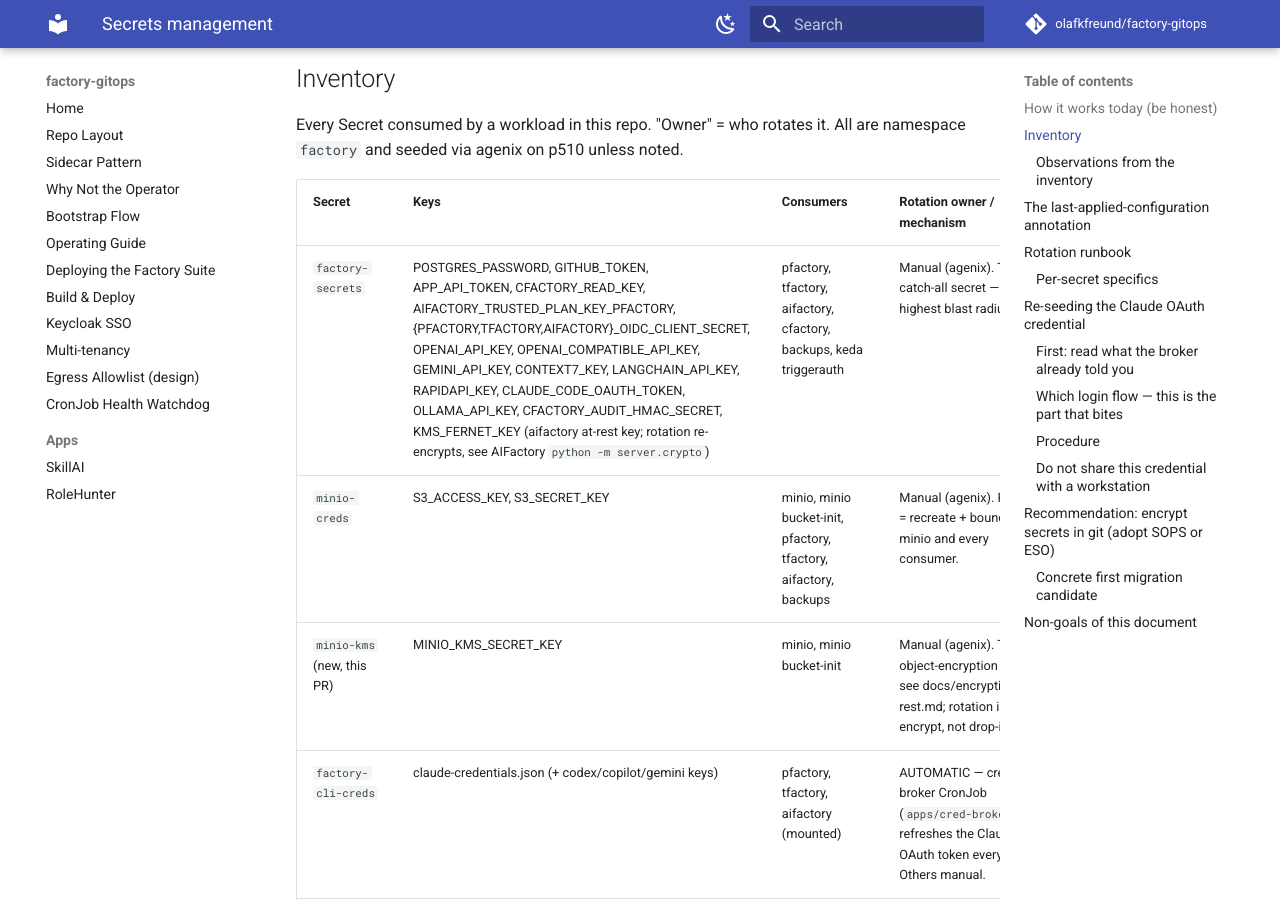
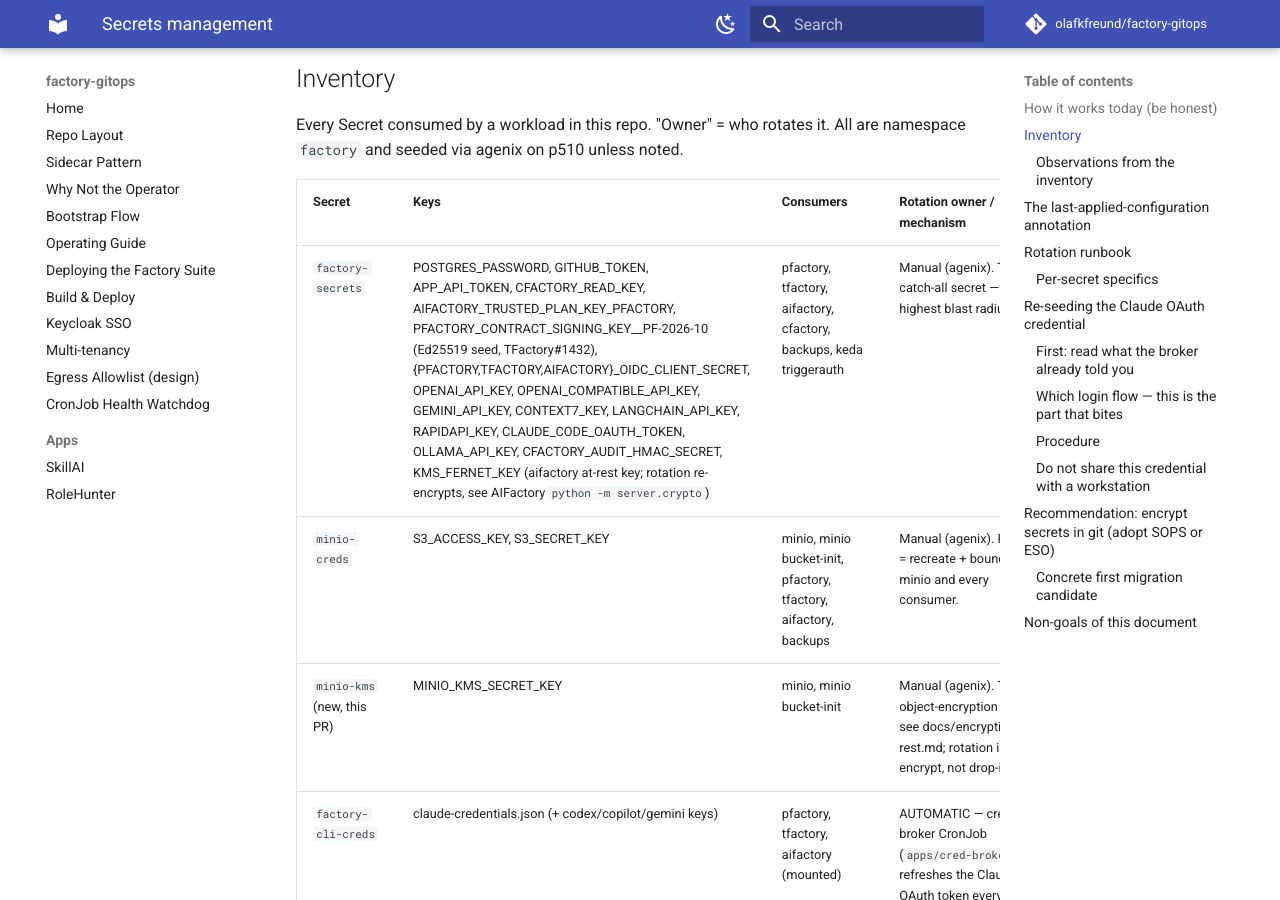
Before and after one commit to olafkfreund/factory-gitops, an MkDocs documentation site: the page built from docs/secrets-management.md, in a window 1280 px wide and 900 px high, scrolled down 960 px. Built offline with MkDocs 1.6.1 and Material for MkDocs 9.7.7, drawn with Linux system fonts in a browser that asks for light colours; comment, search, counter and statistics services are not loaded.

Commit message:
config: wire Ed25519 contract signing keys, warn mode (TFactory#1432 step 7) (#309)
* config(pfactory,tfactory): wire Ed25519 contract signing keys (TFactory#1432)

Plan step 7 of TFactory plan/2026-10-26-1432-contract-signature-verify.md,
kid pf-2026-10 (the plan's 2026q4 example renamed by the operator).

- pfactory: PFACTORY_CONTRACT_SIGNING_KEY__PF-2026-10 from factory-secrets,
  optional: true so the pod starts before the seed exists; pin
  PFACTORY_CONTRACT_SIGNING_KID=pf-2026-10.
- tfactory: TFACTORY_CONTRACT_PUBKEY_PFACTORY__PF-2026-10 as a plain value,
  a non-base64 placeholder that fails verification (unknown_kid). Warn mode
  only; TFACTORY_CONTRACT_SIGNATURE_MODE stays unset.
- docs: list the new key in the factory-secrets inventory row.

Co-Authored-By: Claude Opus 5.5 <noreply@anthropic.com>
Claude-Session: https://claude.ai/code/session_01L5j1hQCdA4NmA4jiKDNBX4

* fix(tfactory): real PFactory contract public key for kid pf-2026-10 (TFactory#1432)

Replaces the placeholder with the Ed25519 public key whose seed is in
nixos_config#2489. Warn mode only (TFACTORY_CONTRACT_SIGNATURE_MODE unset).

Co-Authored-By: Claude Opus 5.5 <noreply@anthropic.com>
Claude-Session: https://claude.ai/code/session_01L5j1hQCdA4NmA4jiKDNBX4

* docs(tfactory): drop the placeholder comment on the contract public key (TFactory#1432)

Co-Authored-By: Claude Opus 5.5 <noreply@anthropic.com>
Claude-Session: https://claude.ai/code/session_01L5j1hQCdA4NmA4jiKDNBX4

---------

Co-authored-by: Claude Opus 5.5 <noreply@anthropic.com>

```diff
--- a/docs/secrets-management.md
+++ b/docs/secrets-management.md
@@ -41,7 +41,7 @@ All are namespace `factory` and seeded via agenix on p510 unless noted.
 
 | Secret | Keys | Consumers | Rotation owner / mechanism |
 |--------|------|-----------|----------------------------|
-| `factory-secrets` | POSTGRES_PASSWORD, GITHUB_TOKEN, APP_API_TOKEN, CFACTORY_READ_KEY, AIFACTORY_TRUSTED_PLAN_KEY_PFACTORY, {PFACTORY,TFACTORY,AIFACTORY}_OIDC_CLIENT_SECRET, OPENAI_API_KEY, OPENAI_COMPATIBLE_API_KEY, GEMINI_API_KEY, CONTEXT7_KEY, LANGCHAIN_API_KEY, RAPIDAPI_KEY, CLAUDE_CODE_OAUTH_TOKEN, OLLAMA_API_KEY, CFACTORY_AUDIT_HMAC_SECRET, KMS_FERNET_KEY (aifactory at-rest key; rotation re-encrypts, see AIFactory `python -m server.crypto`) | pfactory, tfactory, aifactory, cfactory, backups, keda triggerauth | Manual (agenix). The catch-all secret — highest blast radius. |
+| `factory-secrets` | POSTGRES_PASSWORD, GITHUB_TOKEN, APP_API_TOKEN, CFACTORY_READ_KEY, AIFACTORY_TRUSTED_PLAN_KEY_PFACTORY, PFACTORY_CONTRACT_SIGNING_KEY__PF-2026-10 (Ed25519 seed, TFactory#1432), {PFACTORY,TFACTORY,AIFACTORY}_OIDC_CLIENT_SECRET, OPENAI_API_KEY, OPENAI_COMPATIBLE_API_KEY, GEMINI_API_KEY, CONTEXT7_KEY, LANGCHAIN_API_KEY, RAPIDAPI_KEY, CLAUDE_CODE_OAUTH_TOKEN, OLLAMA_API_KEY, CFACTORY_AUDIT_HMAC_SECRET, KMS_FERNET_KEY (aifactory at-rest key; rotation re-encrypts, see AIFactory `python -m server.crypto`) | pfactory, tfactory, aifactory, cfactory, backups, keda triggerauth | Manual (agenix). The catch-all secret — highest blast radius. |
 | `minio-creds` | S3_ACCESS_KEY, S3_SECRET_KEY | minio, minio bucket-init, pfactory, tfactory, aifactory, backups | Manual (agenix). Rotate = recreate + bounce minio and every consumer. |
 | `minio-kms` (new, this PR) | MINIO_KMS_SECRET_KEY | minio, minio bucket-init | Manual (agenix). The object-encryption KEK — see docs/encryption-at-rest.md; rotation is re-encrypt, not drop-in. |
 | `factory-cli-creds` | claude-credentials.json (+ codex/copilot/gemini keys) | pfactory, tfactory, aifactory (mounted) | AUTOMATIC — cred-broker CronJob (`apps/cred-broker`) refreshes the Claude OAuth token every 4h. Others manual. |
```
Also changed, not shown: 2 other files.
